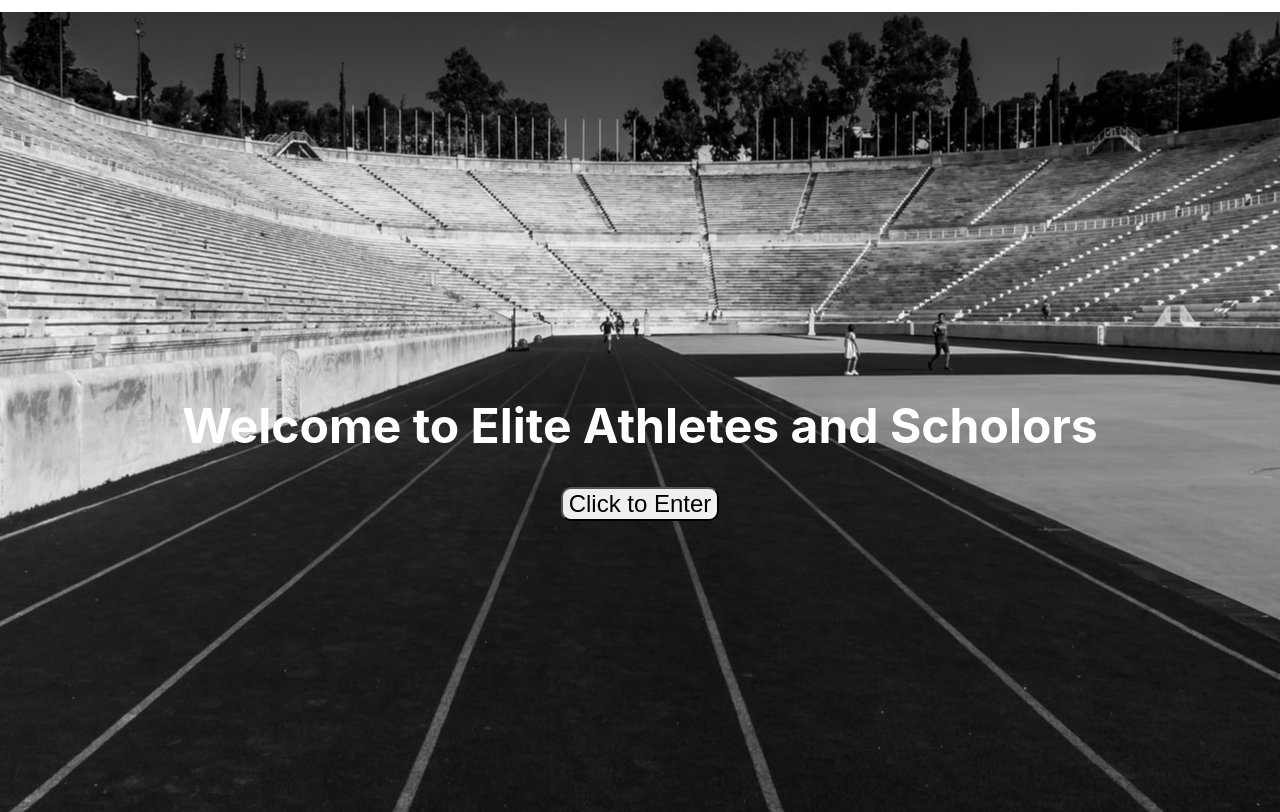
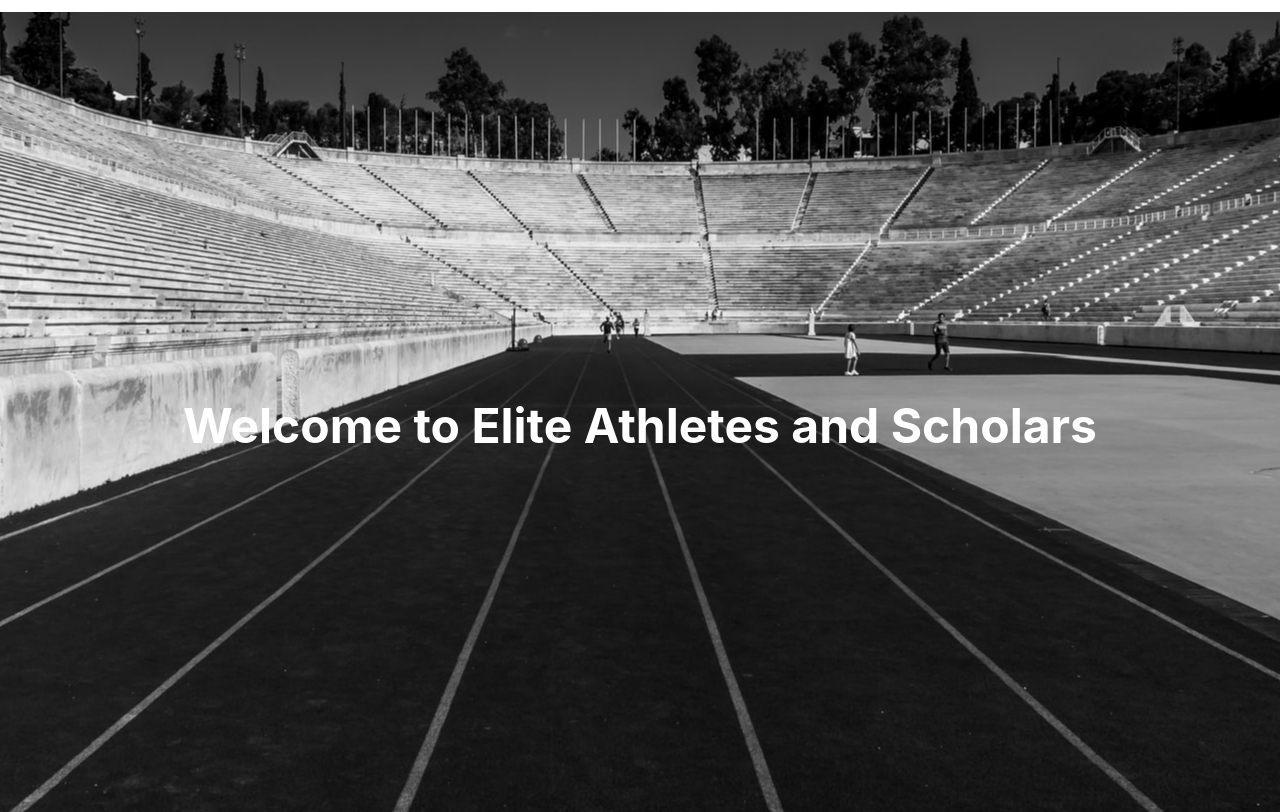
Before and after one commit to Bearpaw11/Elite_Athletes_And_Scholars, a React (Create React App) app: page / in a window 1280 px wide. Built offline with nearby package versions, Linux system fonts and the light colour scheme.

Commit message:
changed spelling and removed button

```diff
--- a/src/App.js
+++ b/src/App.js
@@ -4,9 +4,11 @@ import Landing from './Landing/Landing'
 
 
 function App() {
+      // setup react router
+        // when the user clicks the button it routes them to a different url (/home)
 
+        // 2nd option
   return (
-
     <div>
         <Landing />
     </div>
--- a/src/Landing/Landing.js
+++ b/src/Landing/Landing.js
@@ -27,8 +27,7 @@ const landing = () => {
      }
     return (
         <div style ={style}>
-            <h1 style ={style1}>Welcome to Elite Athletes and Scholors</h1>
-            <button style={buttonStyle}>Click to Enter</button>
+            <h1 style ={style1}>Welcome to Elite Athletes and Scholars</h1>
         </div>
     )
 }
```
